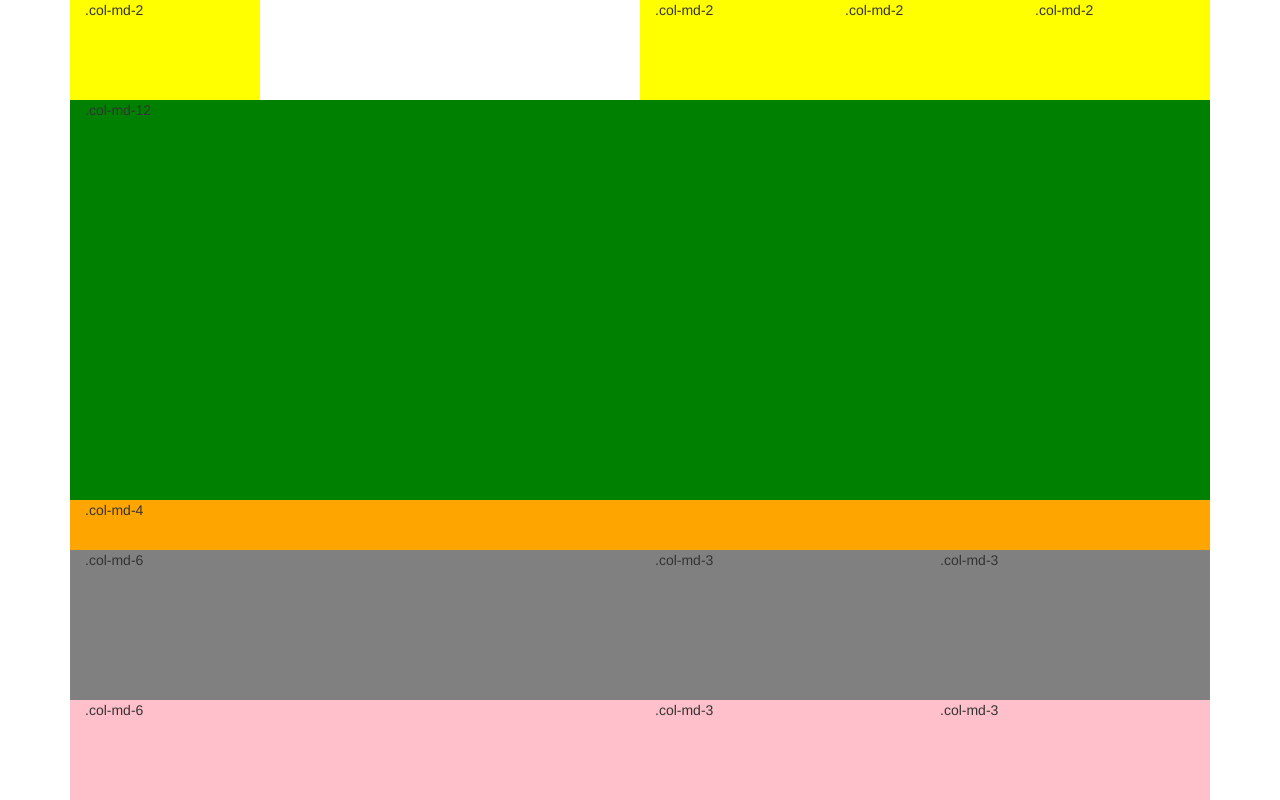
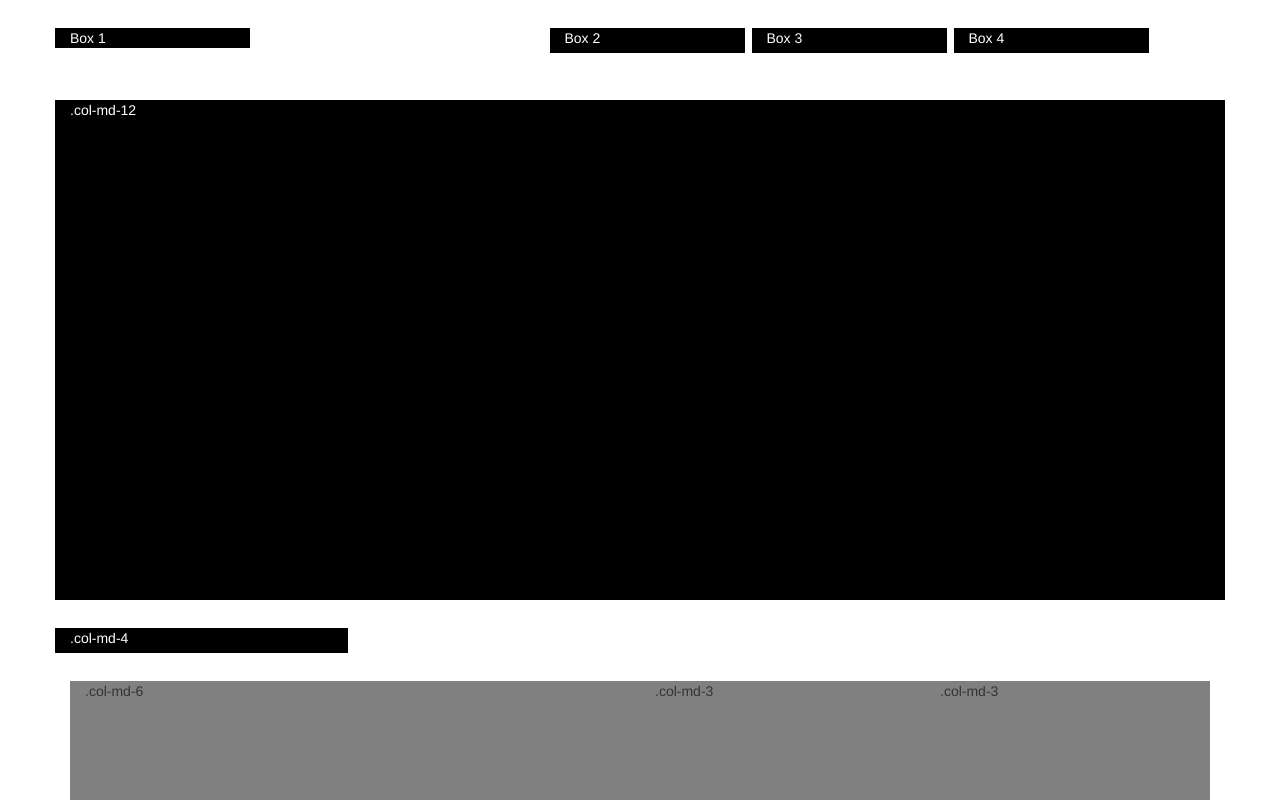
Before and after one commit to gtrujillo15/hwextwo, a plain HTML site: page index.html in a window 1280 px wide. Shown: the top 800 px of the page. Drawn offline with nearby package versions, Linux system fonts and the light colour scheme.

Commit message:
going through this in class

```diff
--- a/css/styles.css
+++ b/css/styles.css
@@ -1,16 +1,26 @@
-.col-md-2 {
-  background-color: yellow;
-  height: 100px;
+.box {
+  background-color: #000;
+  color: #fff;
+}
+
+.h-25 {
+  height: 25px;
+}
+
+.h-huge {
+  height: 500px;
+}
+
+.set_margin {
+  margin-right: .5em;
+}
+
+.space {
+  padding: 2em 0em;
 }
 
 nav {
   height: 100px;
-
-}
-
-header {
-  height: 400px;
-  background-color: green;
 }
 
 .row-three {
--- a/index.html
+++ b/index.html
@@ -14,17 +14,17 @@
   <body>
     <div class="container-fluid">
       <div class="container">
-      <nav class="row-one">
-        <div class="col-md-2">.col-md-2</div>
-        <div class="col-md-2 col-md-offset-4">.col-md-2</div>
-        <div class="col-md-2">.col-md-2</div>
-        <div class="col-md-2">.col-md-2</div>
+      <nav class="row space">
+        <div class="col-md-2 box set_margin">Box 1</div>
+        <div class="col-md-2 h-25 col-md-offset-3 set_margin box">Box 2</div>
+        <div class="col-md-2 h-25 set_margin box">Box 3</div>
+        <div class="col-md-2 h-25 box">Box 4</div>
       </nav>
-      <header class="row-two">
-        <div class="col-md-12">.col-md-12</div>
+      <header class="row">
+        <div class="col-md-12 box h-huge">.col-md-12</div>
       </header>
-      <div class="row-three">
-        <div class="col-md-4">.col-md-4</div>
+      <div class="row space">
+        <div class="col-md-3 box h-25">.col-md-4</div>
       </div>
       <div class="row-four">
         <div class="col-md-6">.col-md-6</div>
```
